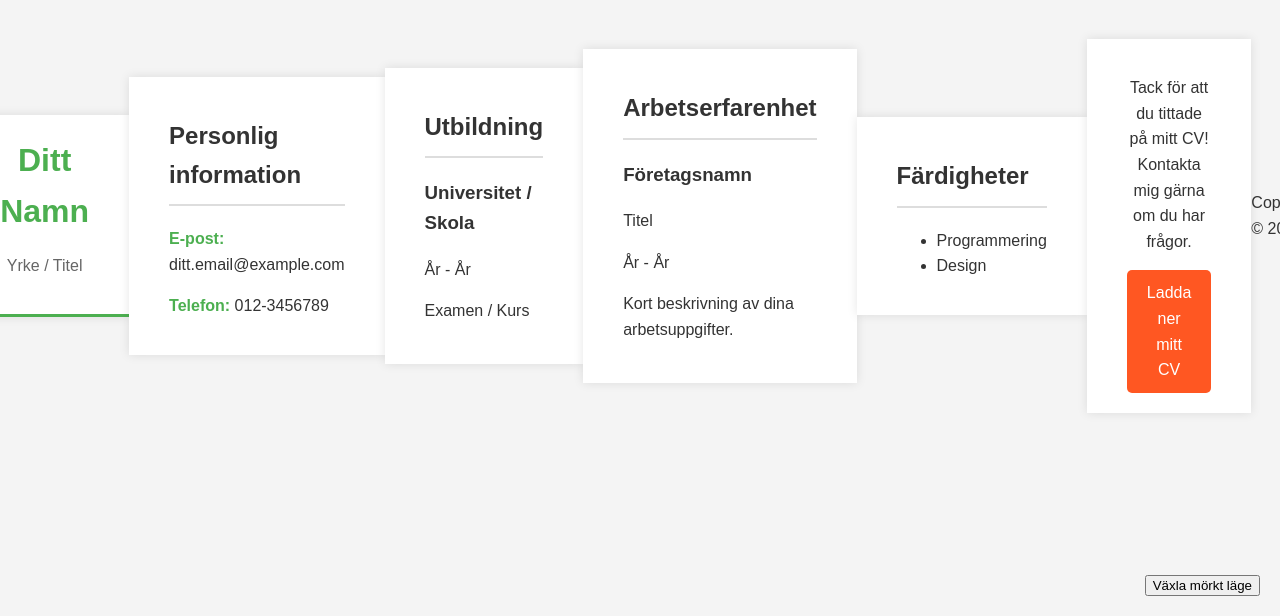
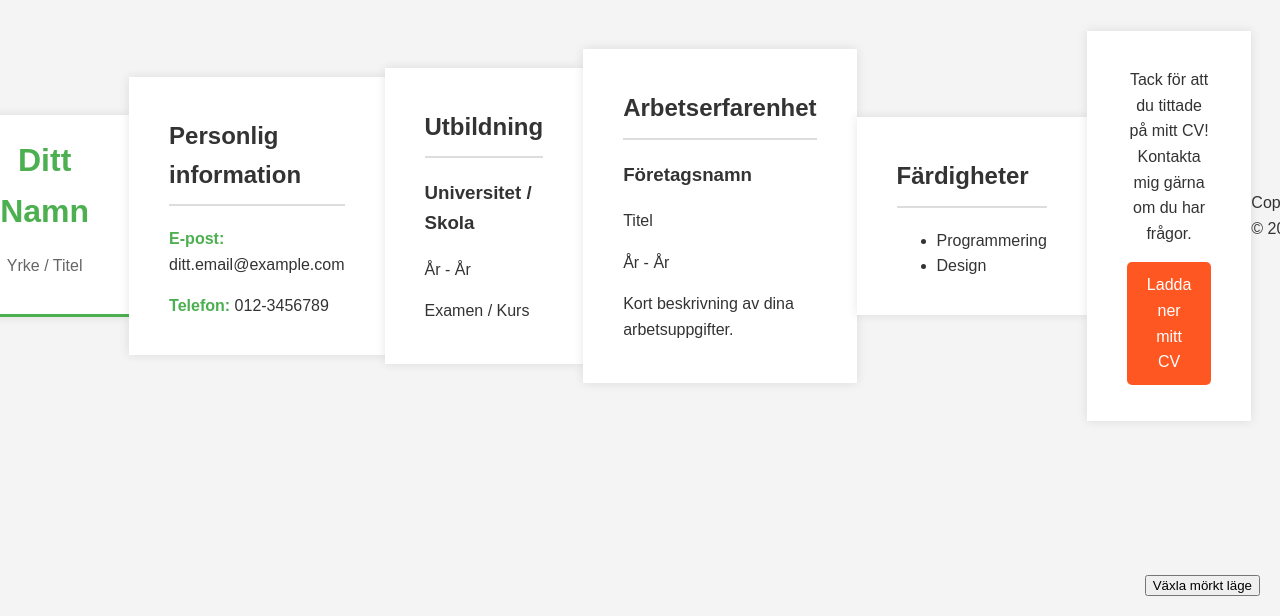
Before and after one commit to Jeppeboyboy/helloGit, a plain HTML site: page index.html in a window 1280 px wide. Shown: the part 184-800 px from the top of the page. Drawn offline with Linux system fonts and the light colour scheme.

Commit message:
Testa uppdatera allt, release bugg

```diff
--- a/index.html
+++ b/index.html
@@ -55,7 +55,7 @@
 
     <footer>
         <p>Tack för att du tittade på mitt CV! Kontakta mig gärna om du har frågor.</p>
-        <a href="#" class="button">Ladda ner mitt CV</a>
+        <p><a href="#" class="button">Ladda ner mitt CV</a></p>
     </footer>
  <p>Copyright © <span class="current-year"></span></p>
 </body>
```
